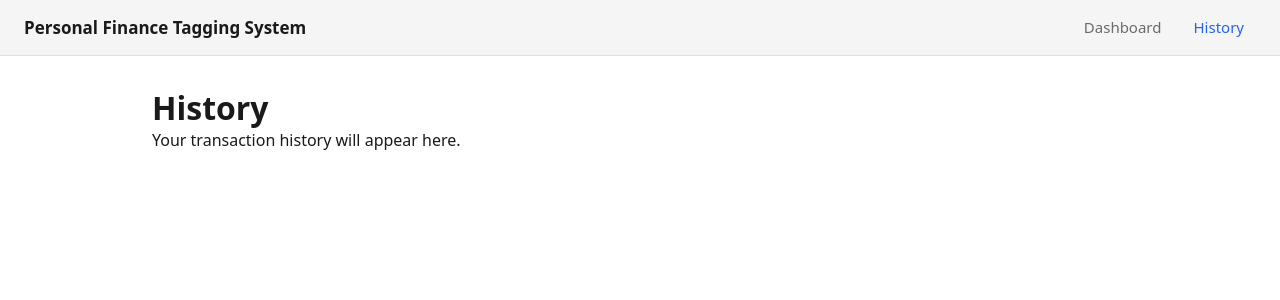
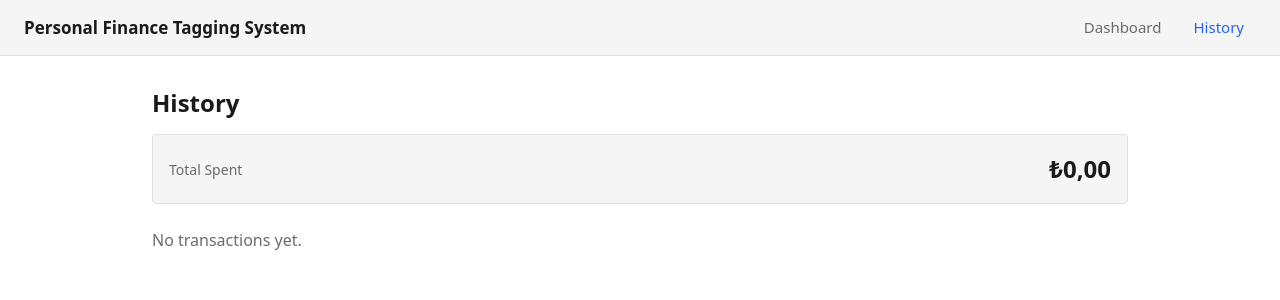
Before and after one commit to OnurKucukoz/personal-finance-tagging-system, a React (Vite) app: page /history in a window 1280 px wide. Shown: the top 300 px of the page. Built offline with nearby package versions, Linux system fonts and the light colour scheme.

Commit message:
feat: add transactions storage hook and history total

```diff
--- /dev/null
+++ b/src/domain/transactions/storage.js
@@ -0,0 +1,43 @@
+/**
+ * @typedef {Object} Transaction
+ * @property {string}   id        - Unique identifier (UUID)
+ * @property {string}   title     - Human-readable description
+ * @property {number}   amount    - Monetary amount (positive = expense)
+ * @property {string}   date      - ISO date string (YYYY-MM-DD)
+ * @property {string[]} tags      - Normalized tag array (e.g. ["#food", "#lunch"])
+ * @property {string}   createdAt - ISO timestamp of record creation
+ * @property {string}   updatedAt - ISO timestamp of last update
+ */
+
+const STORAGE_KEY = 'pfts.transactions.v1'
+
+/**
+ * Load transactions from localStorage.
+ * Returns an empty array if storage is unavailable or data is malformed.
+ *
+ * @returns {Transaction[]}
+ */
+export function loadTransactions() {
+  try {
+    const raw = localStorage.getItem(STORAGE_KEY)
+    if (!raw) return []
+    const parsed = JSON.parse(raw)
+    return Array.isArray(parsed) ? parsed : []
+  } catch {
+    return []
+  }
+}
+
+/**
+ * Persist transactions to localStorage.
+ * Silently ignores write errors (e.g. private browsing quota).
+ *
+ * @param {Transaction[]} transactions
+ */
+export function saveTransactions(transactions) {
+  try {
+    localStorage.setItem(STORAGE_KEY, JSON.stringify(transactions))
+  } catch {
+    // storage unavailable – ignore
+  }
+}
--- /dev/null
+++ b/src/domain/transactions/useTransactions.js
@@ -0,0 +1,83 @@
+import { useState, useEffect, useCallback } from 'react'
+import { loadTransactions, saveTransactions } from './storage'
+
+/**
+ * Generate a unique ID.
+ * Uses crypto.randomUUID() when available, else falls back to a timestamp+random string.
+ *
+ * @returns {string}
+ */
+function generateId() {
+  if (typeof crypto !== 'undefined' && typeof crypto.randomUUID === 'function') {
+    return crypto.randomUUID()
+  }
+  return `${Date.now().toString(36)}-${Math.random().toString(36).slice(2, 9)}`
+}
+
+/**
+ * Sort comparator: date desc, then createdAt desc as tie-breaker.
+ *
+ * @param {import('./storage').Transaction} a
+ * @param {import('./storage').Transaction} b
+ * @returns {number}
+ */
+function compareTransactions(a, b) {
+  const dateDiff = b.date.localeCompare(a.date)
+  if (dateDiff !== 0) return dateDiff
+  return b.createdAt.localeCompare(a.createdAt)
+}
+
+/**
+ * React hook for managing transactions with localStorage persistence.
+ *
+ * @returns {{
+ *   transactions: import('./storage').Transaction[],
+ *   totalSpent: number,
+ *   addTransaction: (data: Omit<import('./storage').Transaction, 'id'|'createdAt'|'updatedAt'>) => void,
+ *   updateTransaction: (id: string, patch: Partial<import('./storage').Transaction>) => void,
+ *   deleteTransaction: (id: string) => void,
+ * }}
+ */
+export function useTransactions() {
+  const [transactions, setTransactions] = useState(() => {
+    const loaded = loadTransactions()
+    return [...loaded].sort(compareTransactions)
+  })
+
+  useEffect(() => {
+    saveTransactions(transactions)
+  }, [transactions])
+
+  const addTransaction = useCallback((data) => {
+    const now = new Date().toISOString()
+    const record = {
+      ...data,
+      id: generateId(),
+      createdAt: now,
+      updatedAt: now,
+    }
+    setTransactions((prev) => [...prev, record].sort(compareTransactions))
+  }, [])
+
+  const updateTransaction = useCallback((id, patch) => {
+    setTransactions((prev) =>
+      [...prev.map((t) =>
+        t.id === id ? { ...t, ...patch, updatedAt: new Date().toISOString() } : t
+      )].sort(compareTransactions)
+    )
+  }, [])
+
+  const deleteTransaction = useCallback((id) => {
+    setTransactions((prev) => prev.filter((t) => t.id !== id))
+  }, [])
+
+  const totalSpent = transactions.reduce((sum, t) => sum + (t.amount ?? 0), 0)
+
+  return {
+    transactions,
+    totalSpent,
+    addTransaction,
+    updateTransaction,
+    deleteTransaction,
+  }
+}
--- a/src/index.css
+++ b/src/index.css
@@ -171,3 +171,70 @@ a:hover {
     padding: var(--space-8) var(--space-6);
   }
 }
+
+/* --- Component utilities ---------------------------------- */
+.card {
+  background-color: var(--color-surface);
+  border: 1px solid var(--color-border);
+  border-radius: var(--radius);
+  padding: var(--space-4);
+}
+
+.row {
+  display: flex;
+  align-items: center;
+  gap: var(--space-2);
+}
+
+.between {
+  display: flex;
+  align-items: center;
+  justify-content: space-between;
+  gap: var(--space-4);
+}
+
+.label {
+  font-size: 0.875rem;
+  color: var(--color-text-muted);
+  font-weight: 500;
+}
+
+.big {
+  font-size: 1.5rem;
+  font-weight: 700;
+  color: var(--color-text);
+}
+
+.small {
+  font-size: 0.8125rem;
+  color: var(--color-text-muted);
+}
+
+/* --- Transaction list ------------------------------------- */
+.list {
+  list-style: none;
+  display: flex;
+  flex-direction: column;
+  gap: var(--space-2);
+}
+
+.list__item {
+  display: flex;
+  flex-direction: column;
+  gap: var(--space-1);
+  padding: var(--space-3) var(--space-4);
+  background-color: var(--color-surface);
+  border: 1px solid var(--color-border);
+  border-radius: var(--radius);
+}
+
+.item__title {
+  font-weight: 500;
+  color: var(--color-text);
+}
+
+.item__amount {
+  font-weight: 600;
+  color: var(--color-text);
+  white-space: nowrap;
+}
--- a/src/pages/HistoryPage.jsx
+++ b/src/pages/HistoryPage.jsx
@@ -1,8 +1,38 @@
+import { useTransactions } from '../domain/transactions/useTransactions'
+import { formatTry } from '../shared/format'
+
 export default function HistoryPage() {
+  const { transactions, totalSpent } = useTransactions()
+
   return (
     <div>
-      <h1>History</h1>
-      <p>Your transaction history will appear here.</p>
+      <h2>History</h2>
+
+      <div className="card between" style={{ marginTop: '1rem' }}>
+        <span className="label">Total Spent</span>
+        <span className="big">{formatTry(totalSpent)}</span>
+      </div>
+
+      {transactions.length === 0 ? (
+        <p style={{ marginTop: '1.5rem', color: 'var(--color-text-muted)' }}>
+          No transactions yet.
+        </p>
+      ) : (
+        <ul className="list" style={{ marginTop: '1.5rem' }}>
+          {transactions.map((t) => (
+            <li key={t.id} className="list__item">
+              <div className="row between">
+                <span className="item__title">{t.title}</span>
+                <span className="item__amount">{formatTry(t.amount)}</span>
+              </div>
+              <div className="row between">
+                <span className="small">{t.date}</span>
+                <span className="small">{t.tags.join(' ')}</span>
+              </div>
+            </li>
+          ))}
+        </ul>
+      )}
     </div>
   )
 }
--- /dev/null
+++ b/src/shared/format.js
@@ -0,0 +1,14 @@
+const tryFormatter = new Intl.NumberFormat('tr-TR', {
+  style: 'currency',
+  currency: 'TRY',
+})
+
+/**
+ * Format a numeric amount as Turkish Lira.
+ *
+ * @param {number} amount
+ * @returns {string}  e.g. "₺1.234,56"
+ */
+export function formatTry(amount) {
+  return tryFormatter.format(amount)
+}
```
Also changed, not shown: src/domain/transactions/tags.js (added, +29 -0 lines).
